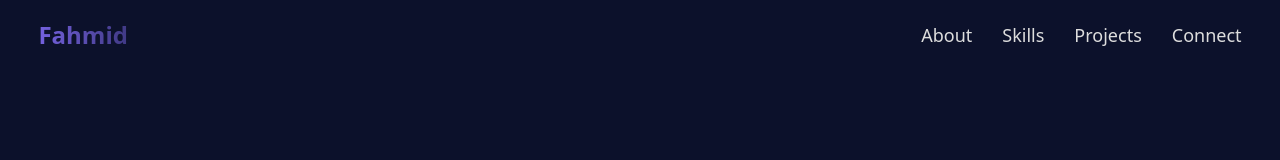
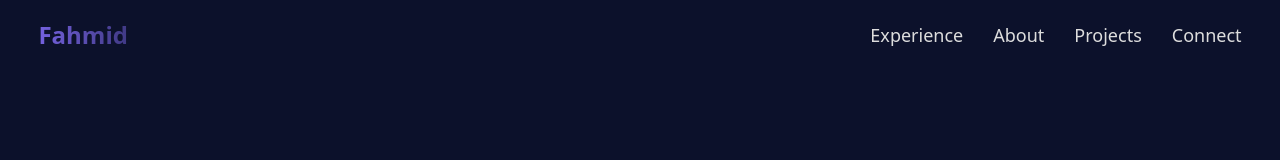
Before and after one commit to kiisi/md_fahmid_portfolio, a React (Create React App) app: page / in a window 1280 px wide. Shown: the top 160 px of the page. Built offline with nearby package versions, Linux system fonts and the light colour scheme.

Commit message:
Updates on Desktop Navlinks

```diff
--- a/src/components/Home/Experience/Experience.js
+++ b/src/components/Home/Experience/Experience.js
@@ -3,7 +3,7 @@ import './Experience.css'
 
 const Experience = () => {
     return (
-        <div className="max-wrapper">
+        <div className="max-wrapper"id="experience">
             <div className="experience">
                 <div className="experience-header">
                     <p>EXPERIENCE</p>
--- a/src/components/Navbar/Navbar.js
+++ b/src/components/Navbar/Navbar.js
@@ -48,8 +48,8 @@ const Navbar = () => {
         <nav className="nav">
           <div className="nav-header">Fahmid</div>
           <div className="nav-links">
+            <div className="nav-links-item"><a href="#experience">Experience</a></div>
             <div className="nav-links-item"><a href="#about">About</a></div>
-            <div className="nav-links-item"><a href="#skills">Skills</a></div>
             <div className="nav-links-item"><a href="#projects">Projects</a></div>
             <div className="nav-links-item"><a href="#connect">Connect</a></div>
           </div>
```
